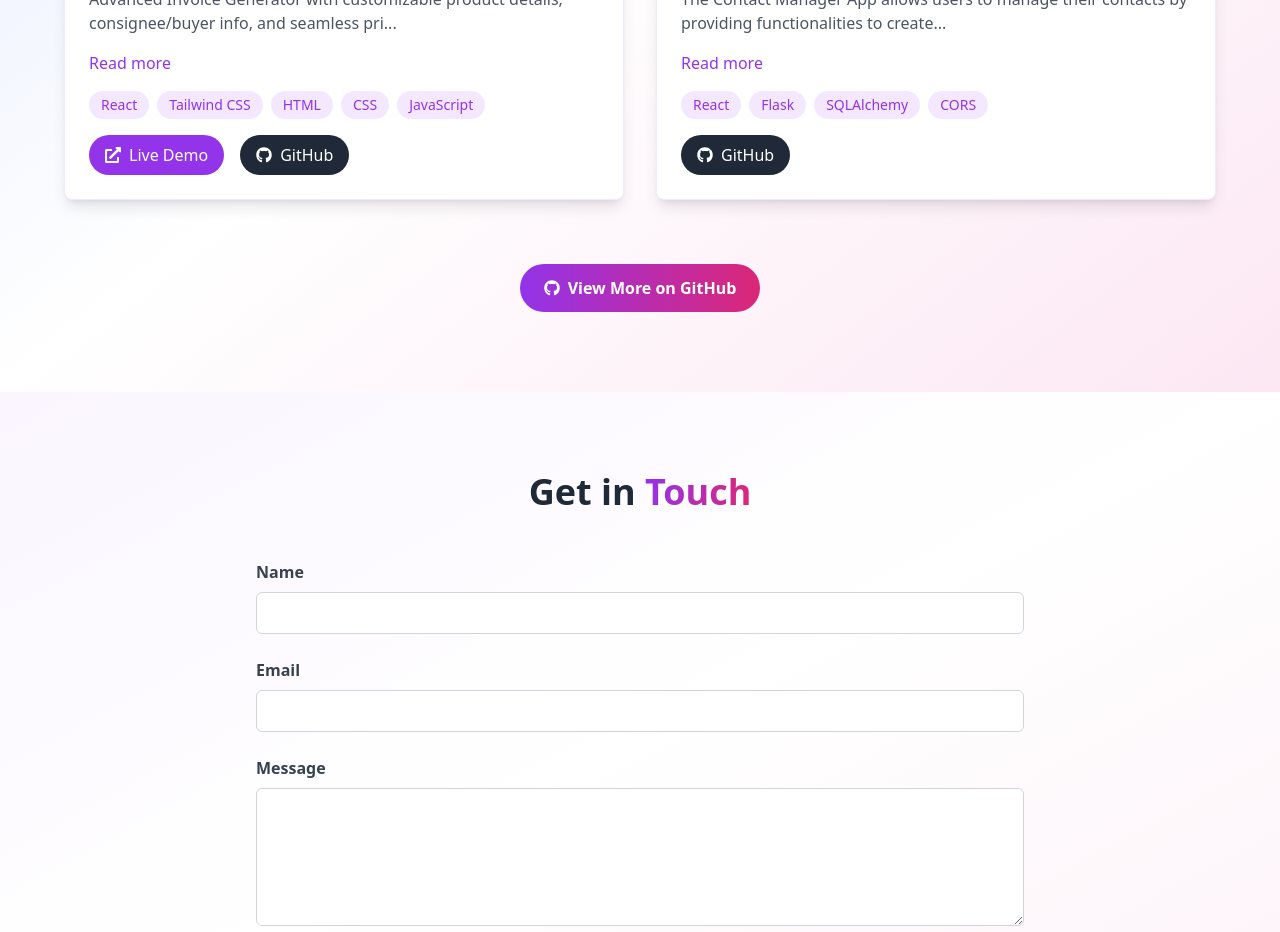
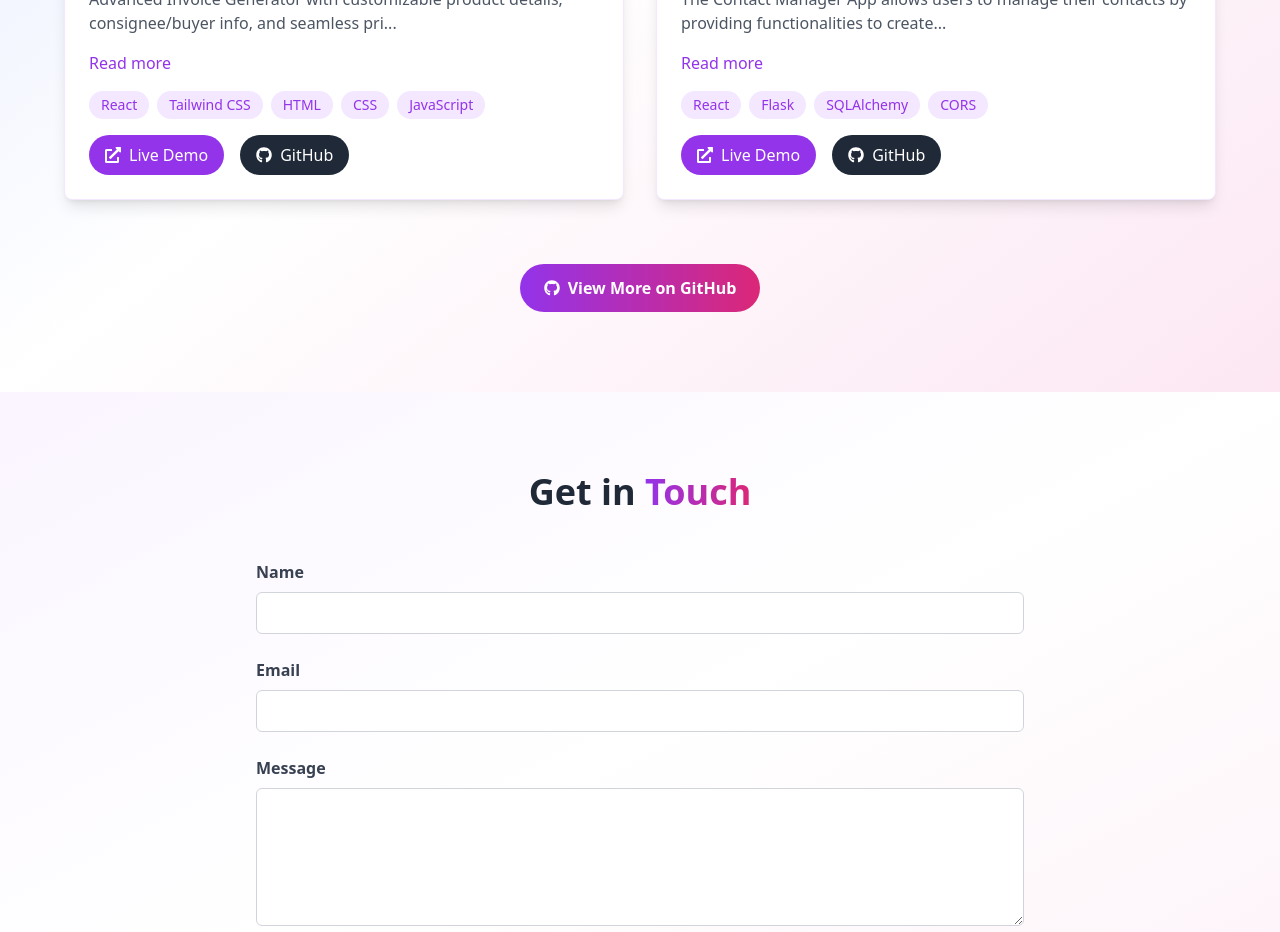
Before and after one commit to dwija12903/portfolio-website, a React (Create React App) app: page / in a window 1280 px wide. Shown: the part 2980-3912 px from the top of the page. Built offline with nearby package versions, Linux system fonts and the light colour scheme; no server answers.

Commit message:
Update Projects.js

```diff
--- a/src/components/Projects.js
+++ b/src/components/Projects.js
@@ -94,6 +94,7 @@ const Projects = () => {
             title: "Contact Manager App",
             description: "The Contact Manager App allows users to manage their contacts by providing functionalities to create, read, update, and delete (CRUD) contact information. ",
             technologies: ["React", "Flask", "SQLAlchemy", "CORS"],
+            projectUrl: 'https://contact-manager-dwija12.vercel.app/',
             githubUrl: "https://github.com/dwija12903/Contact-Manager-Web-App"
         },
     ];
```
